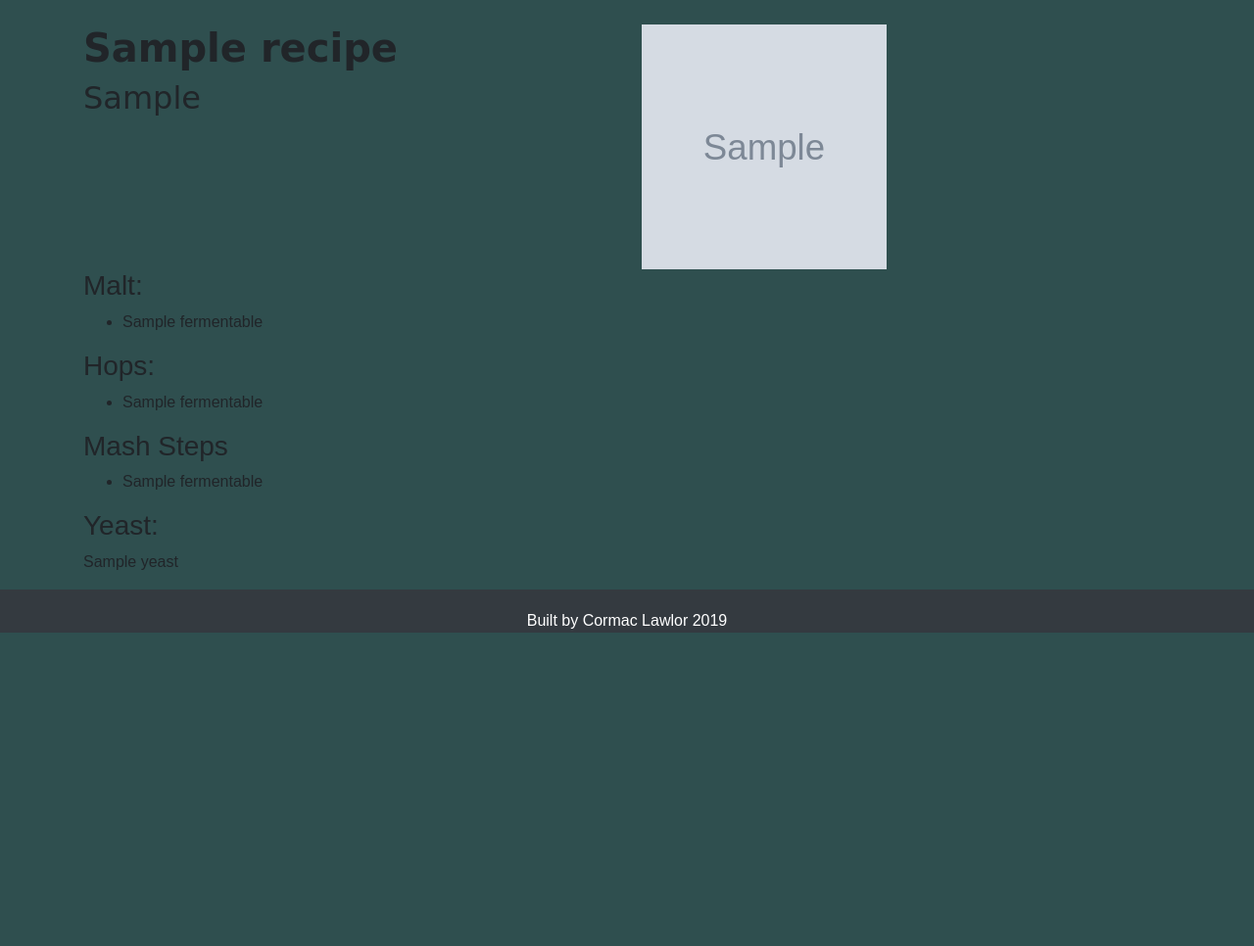
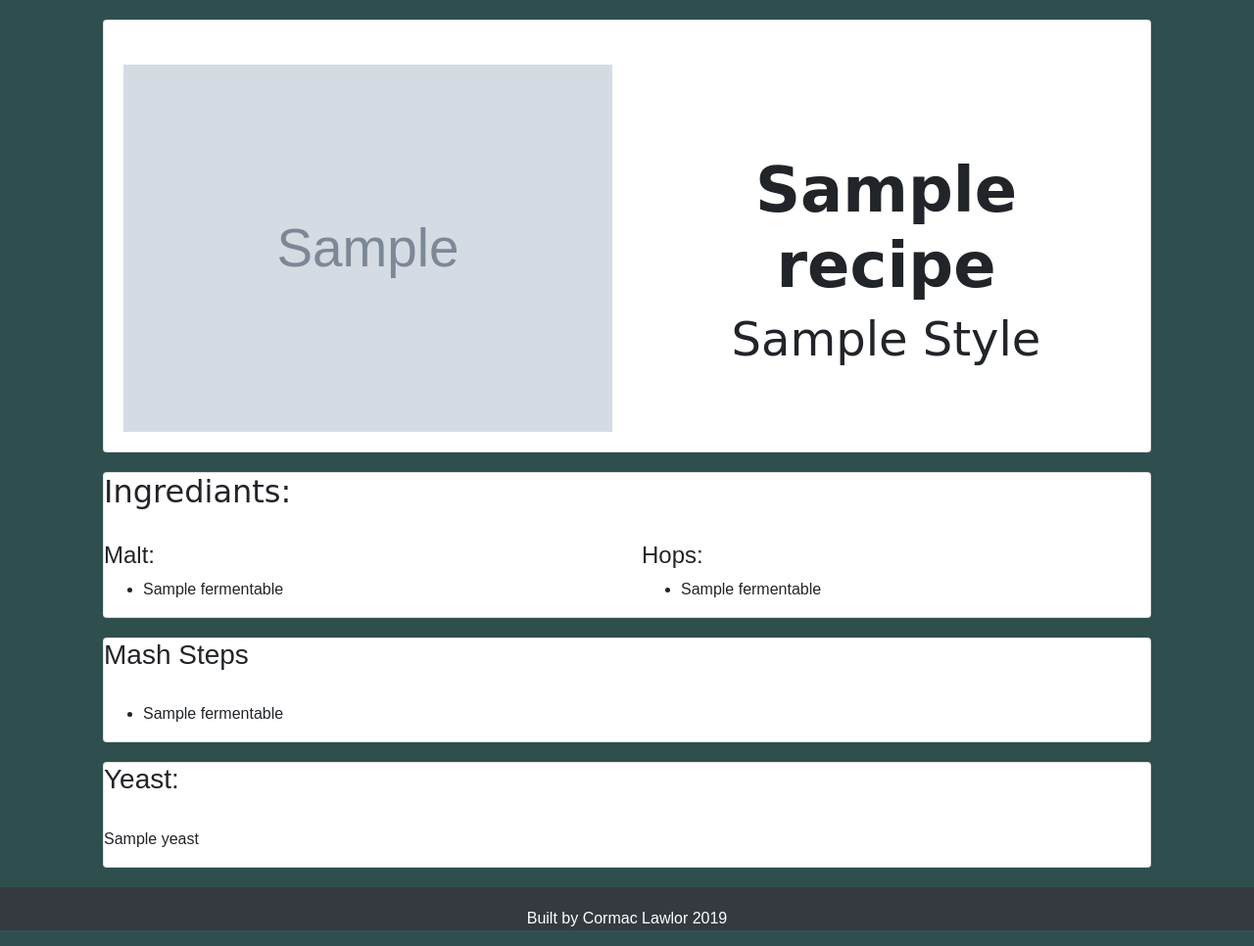
Before and after one commit to armedcor/Grain_Haven, a Flask app: template templates/recipepage.html in a window 1280 px wide. Shown: the part 96-1062 px from the top of the page at 98% size. Run offline with Flask 2, Linux system fonts and the light colour scheme; the template is opened without the code that fills it: most values are stand-ins (such as "Sample title", 1, 10 or a date in 2020); grey boxes marked "Sample" are stand-in pictures; some libraries are stand-ins or nearby versions; some web fonts are replaced.

Commit message:
Text placed within card bodies to add contrast

```diff
--- a/templates/recipepage.html
+++ b/templates/recipepage.html
@@ -1,43 +1,69 @@
 {% extends 'base.html' %} {% block recipe %} {% for recipe in recipes %}
 
 <div class="container">
+    <div class="card single-recipe-card">
+        <div class="card-body">
             <div class="row recipe-header">
-        <div class="col-6">
-            <h1><strong>{{recipe.recipe_name}}</strong></h1>
-            <h2>{{recipe.recipe_style}}</h2>
+                <div class="col-xs-12 col-md-6">
+                    <img src="{{recipe.image}}" class="recipepage-image"></img>
                 </div>
-        <div class="col-6">
-            <img src="{{recipe.image}}" height="250" width="250"></img>
+                <br>
+                <div class="col-xs-12 col-md-6 recipe-name">
+                    <h1 class="single-recipe-h1"><strong>{{recipe.recipe_name}}</strong></h1>
+                    <h2 class="single-recipe-h2">{{recipe.recipe_style}} Style</h2>
+                </div>
+            </div>
         </div>
     </div>
 
-    <h3>Malt:</h3>
+    <div class="card single-recipe-card">
+        <div class="card-body-recipe">
+            <h2>Ingrediants:</h2>
+            <br>
+            <div class="row">
+                <div class="col-xs-12 col-md-6">
+                    <h4>Malt:</h4>
                     <ul>
                         {% for fermentable in recipe.fermentables.splitlines() %}
                         <li>{{fermentable}}</li>
                         {% endfor %}
                     </ul>
+                </div>
 
-
-    <h3>Hops:</h3>
+                <div class="col-xs-6 col-md-6">
+                    <h4>Hops:</h4>
                     <ul>
                         {% for hop in recipe.hops.splitlines() %}
                         <li>{{hop}}</li>
                         {% endfor %}
                     </ul>
+                </div>
+            </div>
+        </div>
+    </div>
 
+    <div class="card single-recipe-card">
+        <div class="card-body-recipe">
             <h3>Mash Steps</h3>
+
+            <br>
             <ul>
                 {% for step in recipe.mash_steps.splitlines() %}
                 <li>{{step}}</li>
                 {% endfor %}
             </ul>
+        </div>
+    </div>
+    <div class="card single-recipe-card">
+        <div class="card-body-recipe">
+            <h3>Yeast:</h3>
+            <br>
 
-    <h3>Yeast:</h3>
             <p>{{recipe.yeast}}</p>
+        </div>
+    </div>
 </div>
 
 
 
-
 {% endfor %} {% endblock %}
```
Lines whose indentation alone changed are shown as unchanged.
